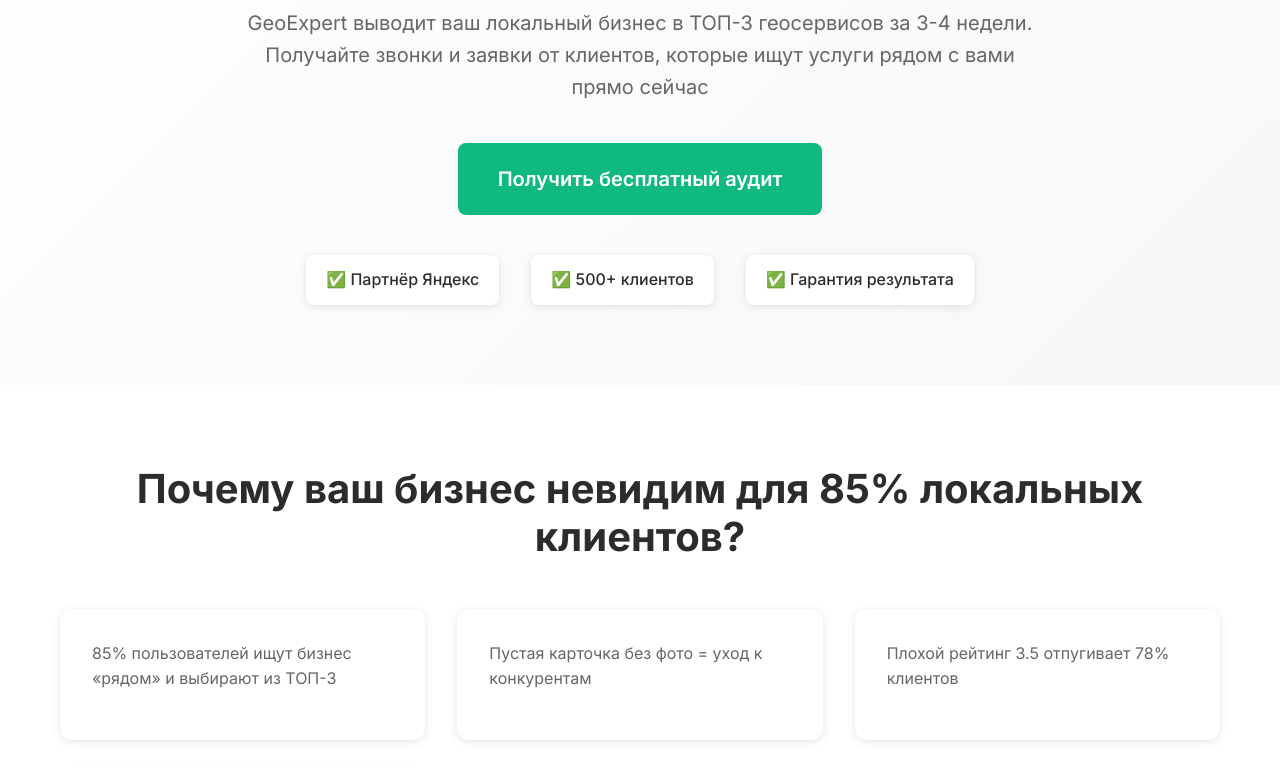
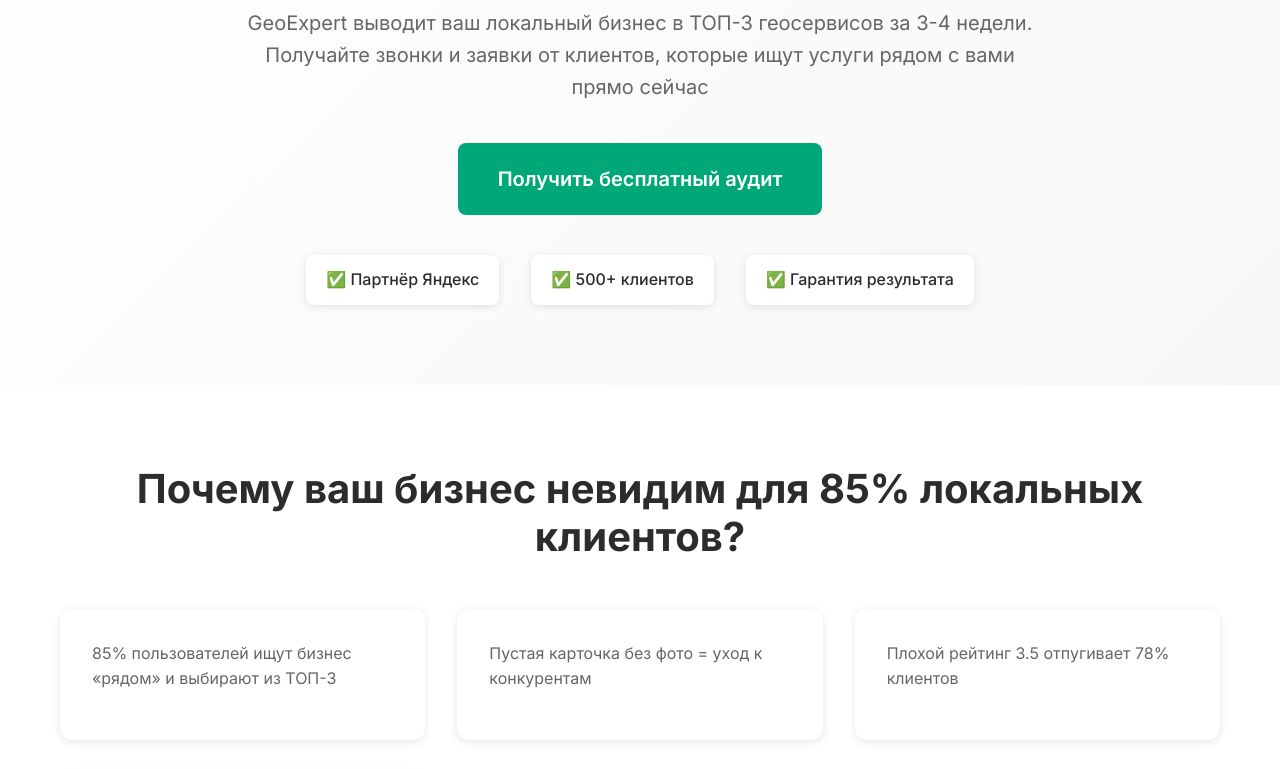
Before and after one commit to ustas86/geoexpert-promo, a plain HTML site: page index.html in a window 1280 px wide. Shown: the part 272-1041 px from the top of the page. Drawn offline with Linux system fonts and the light colour scheme.

Commit message:
Update index.html

```diff
--- a/index.html
+++ b/index.html
@@ -9,17 +9,15 @@
     <style>
         :root {
             /* Custom brand colors */
-            --brand-orange: #10B981;
-            --brand-blue: #004E89;
-            --brand-green: #00CC66;
-            --brand-bg: #F7F7F7;
+            --brand-orange: #00A878;            --brand-blue: #008B6B;
+            --brand-green: #00A878;            --brand-bg: #F7F7F7;
             --brand-text: #2C2C2C;
             --brand-white: #FFFFFF;
 
             /* Override design system with brand colors */
             --color-primary: var(--brand-orange);
-            --color-primary-hover: #059669;
-            --color-primary-active: #047857;
+            --color-primary-hover: #008B6B;
+            --color-primary-active: #006B54;
             --color-secondary: var(--brand-blue);
             --color-success: var(--brand-green);
             --color-background: var(--brand-bg);
```
